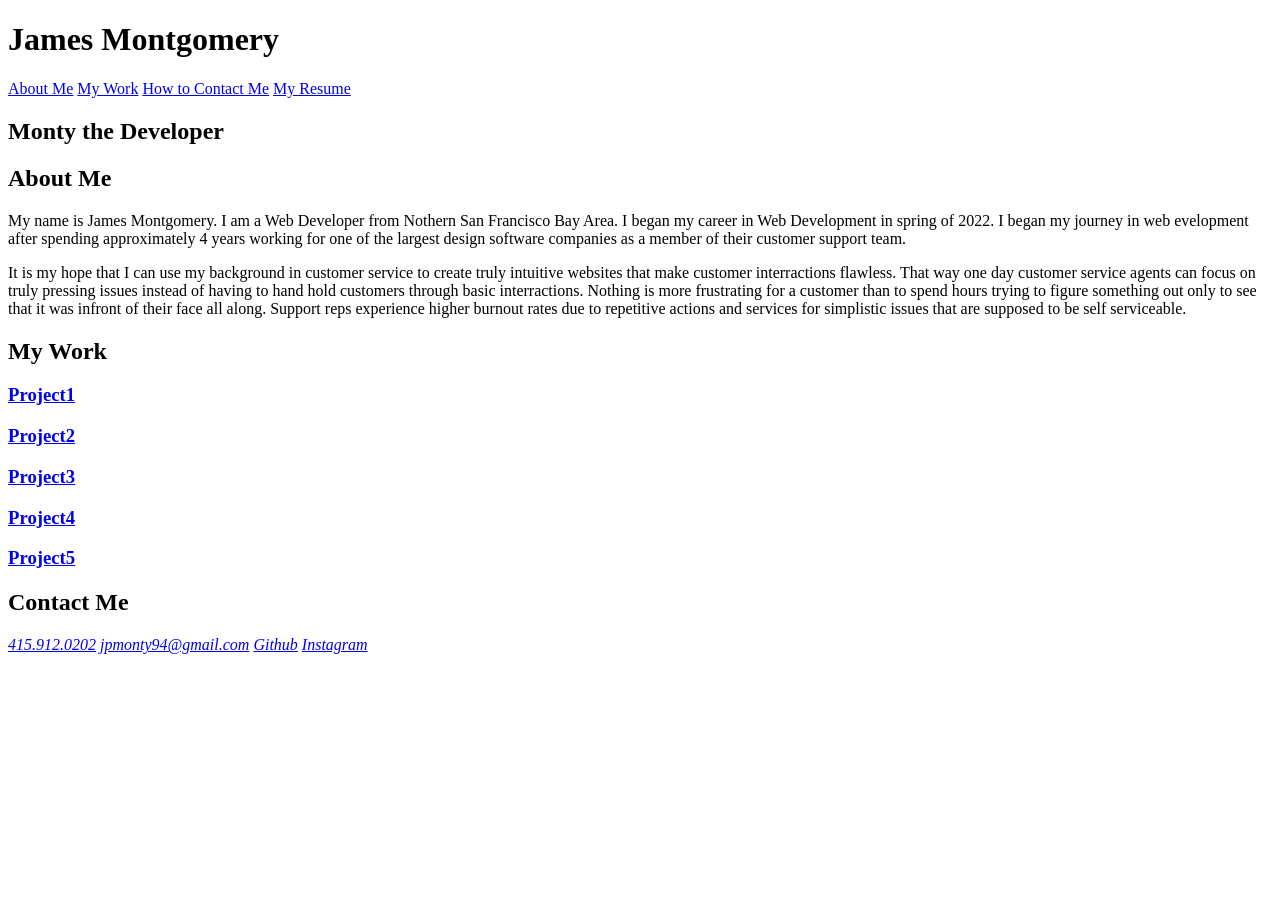
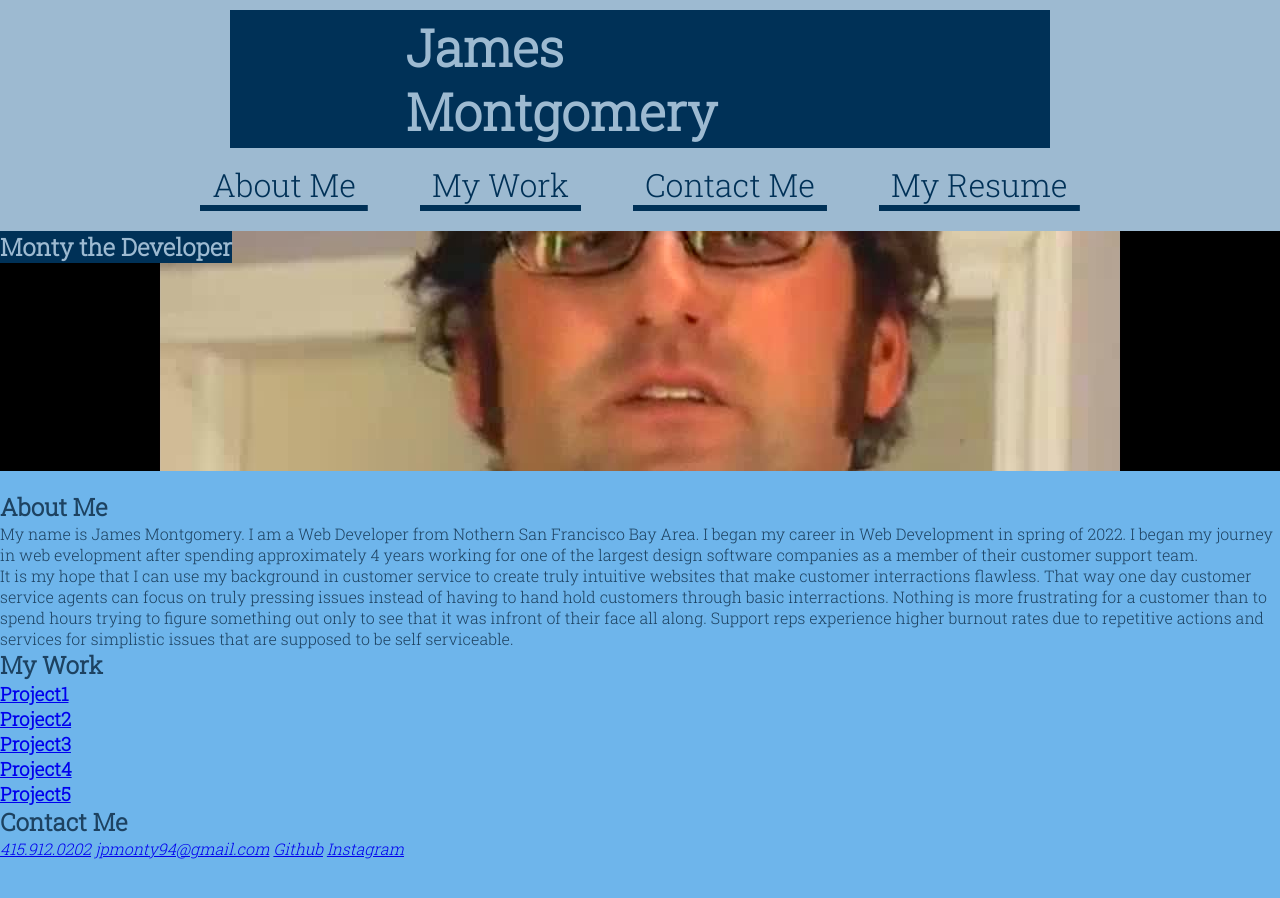
Before and after one commit to jmonty94/portfolio, a plain HTML site: page index.html in a window 1280 px wide. Before the commit the page ends 800 px from the top, so only its background shows below. Drawn offline with Linux system fonts and the light colour scheme.

Commit message:
Beginning work on CSS

```diff
--- a/Assets/style.css
+++ b/Assets/style.css
@@ -0,0 +1,92 @@
+* {
+    box-sizing: border-box;
+}
+:root {
+    --primary: #9DBAD1;
+    --secondary: #1D4261;
+    --tertiary: #3477AD;
+    --dark: #003157;
+    --light: #6EB5EB;
+}
+
+body {
+    margin: 0;
+    padding: 0;
+    font-family: 'Roboto Slab', serif;
+    color: var(--secondary);
+    background-color: var(--light);
+}
+
+h1,
+h2,
+h3 {
+    margin: 0;
+}
+
+p {
+    margin: 0;
+}
+
+header {
+    display: flex;
+    flex-direction: row ;
+    justify-content: space-evenly;
+    padding: 10px 7%;
+    flex-wrap: wrap;
+    align-items:center;
+    box-shadow: 0 5px 35px var(--dark);
+    background-color: var(--primary);
+}
+
+header h1 {
+    align-self:center;
+    color: var(--primary);
+    background-color: var(--dark);
+    padding: 5px 16%;
+    margin: 0 140px;
+    font-size: 4vw;
+    line-height: 1.25;
+}
+
+nav {
+    display: flex;
+    flex-direction: row;
+    flex-wrap: wrap;
+}
+
+nav a {
+    text-decoration: none;
+    padding: 5px 12px;
+    color: var(--light);
+    margin: 10px 26px;
+    font-size: 2.5vw;
+    color: var(--dark);
+    background-image: linear-gradient(30deg, var(--dark) 0%, var(--dark) 100%);
+    background-repeat: no-repeat;
+    background-size: 100% 0.2em;
+    background-position: bottom ;
+    transition: all 0.25s ease-in;
+}
+
+nav a:hover {
+    background-size: 100% 100%;
+    color: var(--primary)
+}
+
+main {
+    margin-top: 20px;
+    margin-bottom: 45px;
+}
+
+.banner {
+    background: var(--dark);
+    background-image: url(/Assets/images/preview.jpg);
+    background-size: cover;
+    background-position:center;
+    min-height: 30vh;
+    display: flex;
+}
+.banner h2 {
+    background-color: var(--dark);
+    color: var(--primary);
+}
--- a/index.html
+++ b/index.html
@@ -6,7 +6,11 @@
     <meta name="viewport" content="width=device-width, initial-scale=1.0">
     <title>James Montgomery // Web Developer</title>
     <link rel="stylesheet" href="Assets/reset.css" />
+    <link rel="preconnect" href="https://fonts.googleapis.com">
+    <link rel="preconnect" href="https://fonts.gstatic.com" crossorigin>
+    <link href="https://fonts.googleapis.com/css2?family=Roboto+Slab:wght@300&display=swap" rel="stylesheet">
     <link rel="stylesheet" href="Assets/style.css" />
+
 </head>
 
 <body>
@@ -16,7 +20,7 @@
         <nav>
             <a href="#about">About Me</a>
             <a href="#work">My Work</a>
-            <a href="#contact">How to Contact Me</a>
+            <a href="#contact">Contact Me</a>
             <a href="#">My Resume</a>
         </nav>
     </header>
```
Also changed, not shown: Assets/images/preview.jpg (added).
